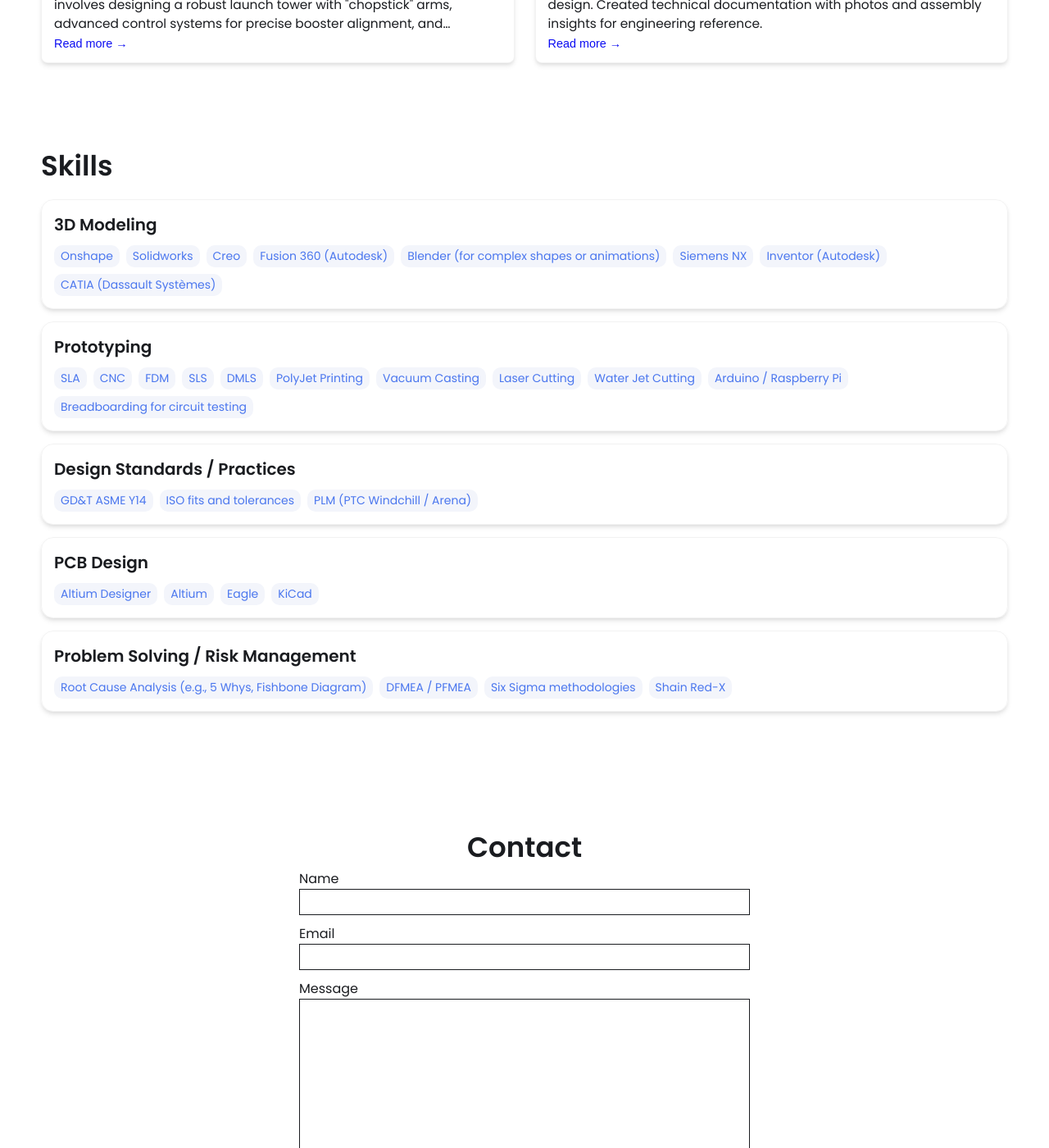
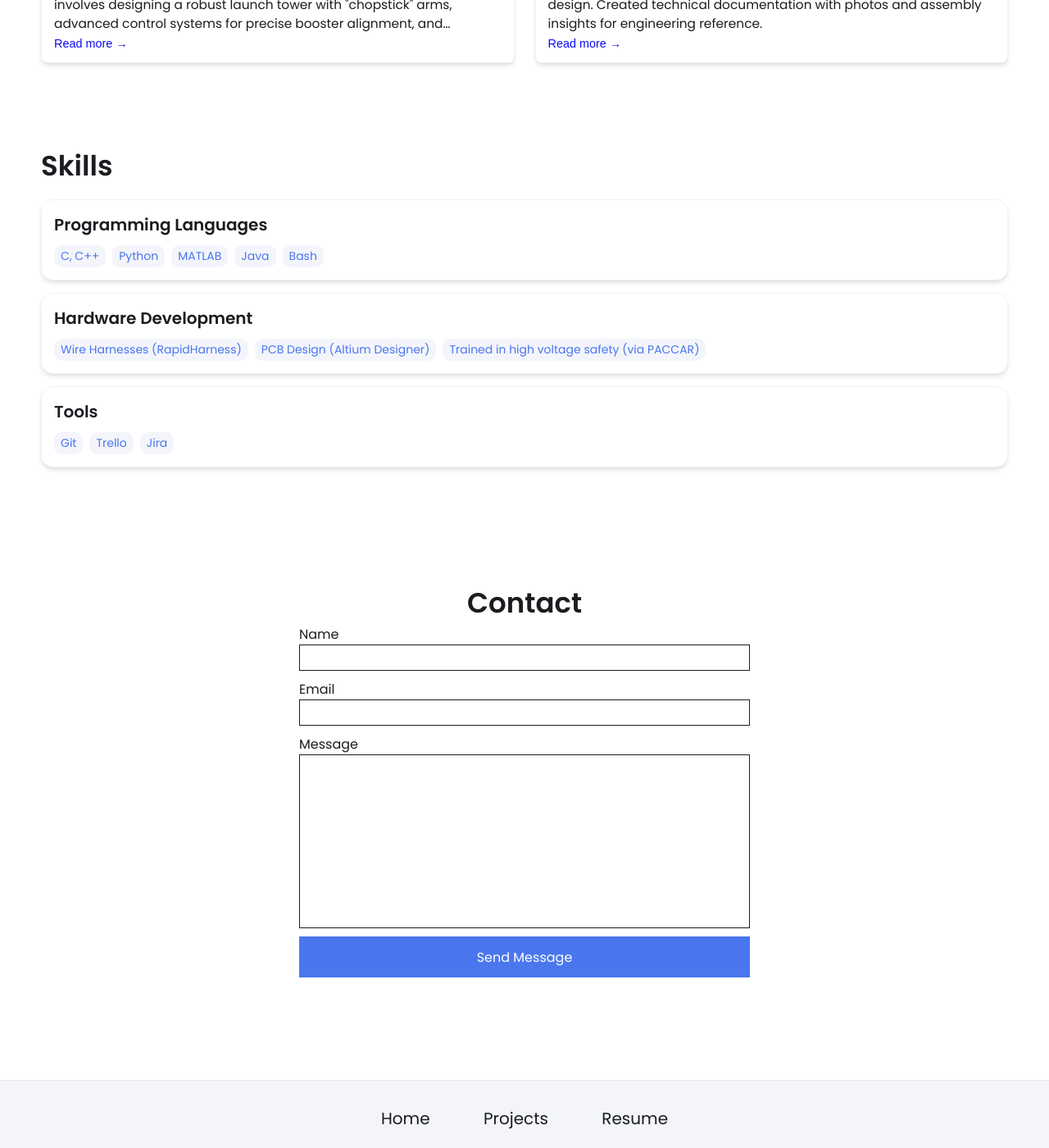
Before and after one commit to grahamshupe/grahamshupe.github.io, a Jekyll site: the page built from index.html, in a window 1280 px wide and 1400 px high, scrolled down 1449 px. Shown: the whole window at 82% size. Built offline with Jekyll 4.4.1, drawn with Linux system fonts in a browser that asks for light colours; some of the changed text lies outside the part shown.

Commit message:
Update front page
Updated personal information and skills in the config file.

```diff
--- a/_config.yml
+++ b/_config.yml
@@ -7,17 +7,15 @@
 
 # Main Page Setup
 
-title: John Doe's Portfolio # This is what shows up in the tab of the browser
+title: Graham Shupe
 
 
 
 # Hero Section
-name: John Doe
-headline: headline message
+name: I'm Graham Shupe
+headline: A software engineer.
 description: >- # dont remove this line. this will ignore all new lines until the next section
-  Write an awesome intro and discuss your highlights and qualification. You can edit this
-  line in _config.yml. It will appear in your document head meta (for
-  Google search results) and in your feed.xml site description.
+  I am pursuing a bachelor's in computer science at Western Washington University, focusing on embedded systems and firmware development.
 
 # Place your profile image in /assets/images/profile-image/folder and edit the file name
 profile_image: ./assets/images/profile-image/avatar.jpeg
@@ -25,7 +23,7 @@ profile_image: ./assets/images/profile-image/avatar.jpeg
 
 # Link your resume
 # You can place your resume in assets/resume/{resume.pdf or add external link such as pdf saved in google drive
-resume-url: https://drive.google.com/file/d/13Z3duVzh-gguPU5r03oJVEE6rV9rd3DS/view?usp=sharing # or /assets/resume/resume.pdf
+resume-url: /assets/resume/resume.pdf
 
 
 # Set up external links - this will show up as small icons next to your name.
@@ -45,46 +43,23 @@ external-links:    # input only your own url slug. The icons with missing entrie
 
 # Skills Section - Add the list of your Skills by categories/tools. The indentation for each level needs to be precise.
 skills:
-  - category: 3D Modeling
+  - category: Programming Languages
     tools:
-    - Onshape
-    - Solidworks
-    - Creo
-    - Fusion 360 (Autodesk)
-    - Blender (for complex shapes or animations)
-    - Siemens NX
-    - Inventor (Autodesk)
-    - CATIA (Dassault Systèmes)
-  - category: Prototyping
+    - C, C++
+    - Python
+    - MATLAB
+    - Java
+    - Bash
+  - category: Hardware Development
     tools:
-    - SLA
-    - CNC
-    - FDM
-    - SLS
-    - DMLS
-    - PolyJet Printing
-    - Vacuum Casting
-    - Laser Cutting
-    - Water Jet Cutting
-    - Arduino / Raspberry Pi
-    - Breadboarding for circuit testing
-  - category: Design Standards / Practices
+    - Wire Harnesses (RapidHarness)
+    - PCB Design (Altium Designer)
+    - Trained in high voltage safety (via PACCAR)
+  - category: Tools
     tools:
-    - GD&T ASME Y14
-    - ISO fits and tolerances
-    - PLM (PTC Windchill / Arena)
-  - category: PCB Design
-    tools:
-    - Altium Designer
-    - Altium
-    - Eagle
-    - KiCad
-  - category: Problem Solving / Risk Management
-    tools:
-    - Root Cause Analysis (e.g., 5 Whys, Fishbone Diagram)
-    - DFMEA / PFMEA
-    - Six Sigma methodologies
-    - Shain Red-X
+    - Git
+    - Trello
+    - Jira
 
 
 # Contact Form Setup. Setup an account and copy over the key. When someone fills out the form, it will be received in your email.
```
